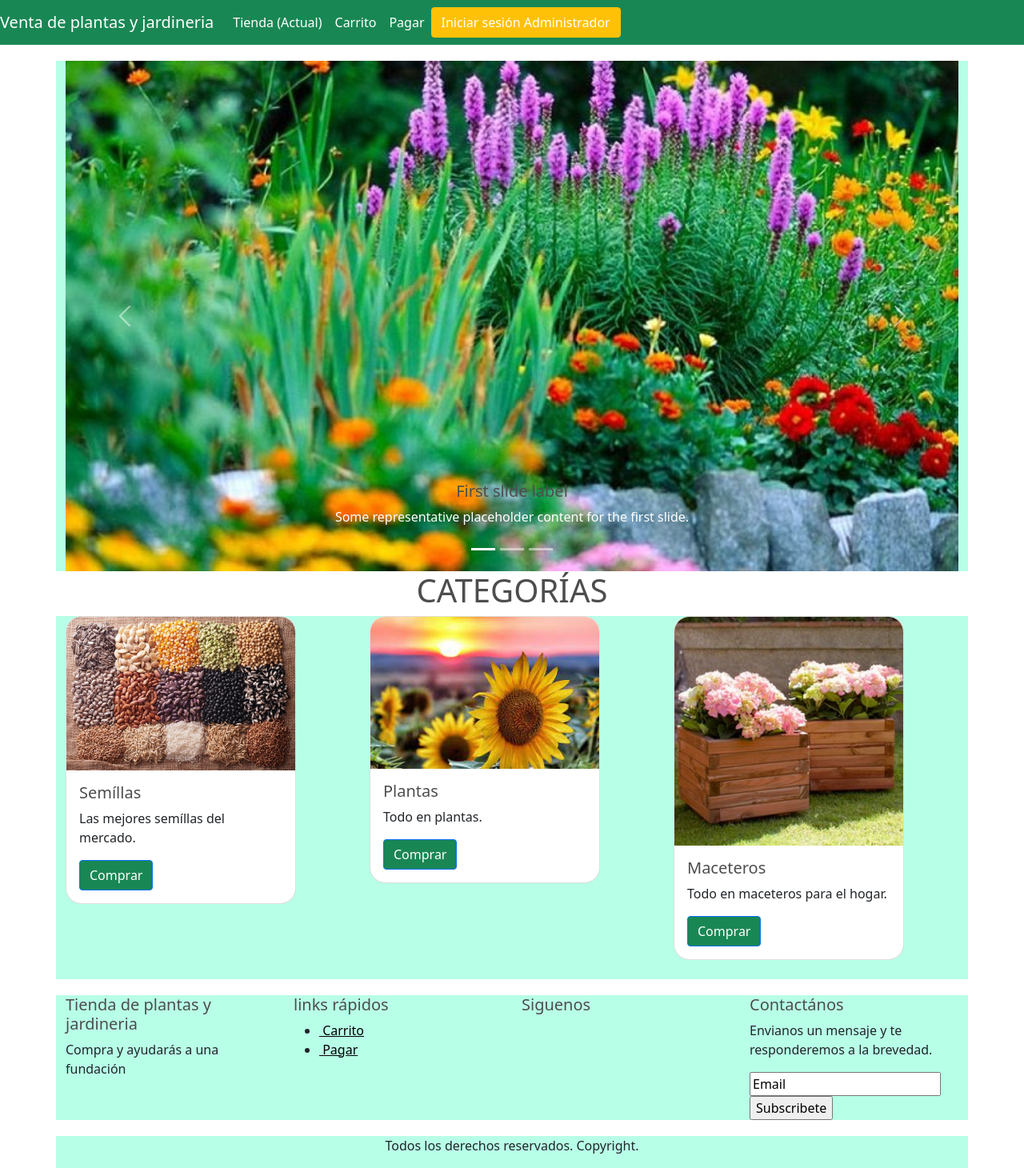
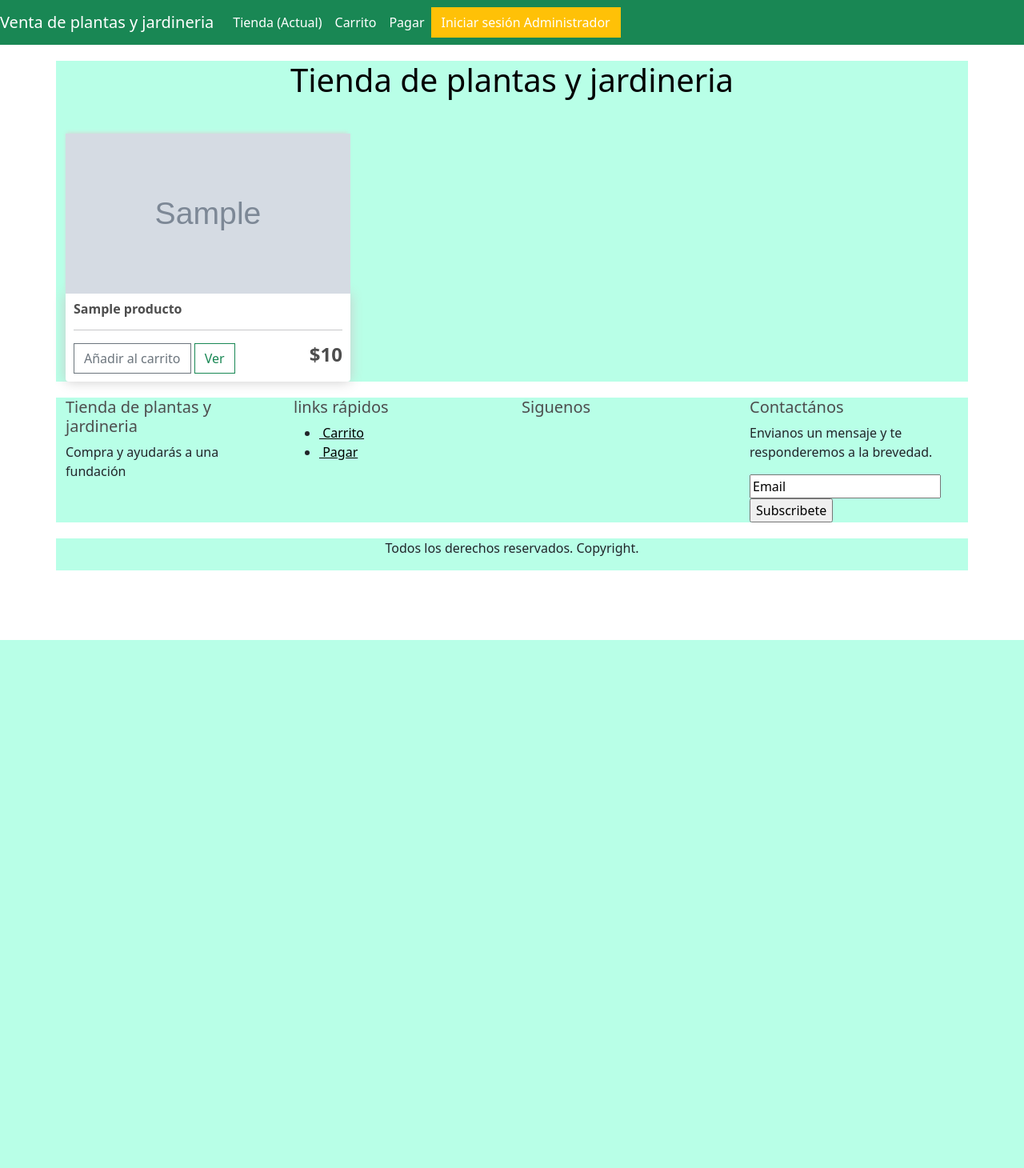
Before and after one commit to luis23saavedra/garden_store, a Django app: page / in a window 1280 px wide. Shown: the whole page at 80% size. After the commit the page ends 800 px from the top, so only its background shows below. Run offline with Django 4.2, Linux system fonts and the light colour scheme; tables that the repository leaves empty hold one stand-in row (values such as "Sample post"); grey boxes marked "Sample" are stand-in pictures; some libraries are stand-ins or nearby versions.

Commit message:
gran commit inicial del dia

```diff
--- a/ecommerce/settings.py
+++ b/ecommerce/settings.py
@@ -43,7 +43,10 @@ INSTALLED_APPS = [
     'django.contrib.staticfiles',
     'store.apps.StoreConfig',
     'django_seed',
+    'crispy_forms',
 ]
+
+CRISPY_TEMPLATE_PACK = 'bootstrap4'
 
 MIDDLEWARE = [
     'django.middleware.security.SecurityMiddleware',
--- a/static/css/main.css
+++ b/static/css/main.css
@@ -1,6 +1,4 @@
-body {
-    background-color: hsl(0, 63%, 43%);
-}
+body {}
 
 h1,
 h2,
@@ -113,13 +111,14 @@ h6 {
 .container {
     margin-top: 20px;
 }
-#card-border{
+
+#card-border {
     /*border: solid 10px;*/
     border-radius: 20px;
     overflow: hidden;
     transition: all ease-out 0.2s;
 }
-#card-border:hover{
 
+#card-border:hover {
     transform: scale(1.05);
 }
--- a/store/templates/registration/login.html
+++ b/store/templates/registration/login.html
@@ -1,7 +1,7 @@
 {% extends 'store/main.html' %} {% load static %} {% block content %}
 
 
-    <div class="col-12">
+    <div class="container">
 
         <div class="row">
             <div class="col-12 col-md-6 offset-md-3">
--- a/store/templates/store/agregar_producto.html
+++ b/store/templates/store/agregar_producto.html
@@ -1,5 +1,5 @@
 {% extends 'store/main.html' %} {% load static %} {% block content %}
-
+{% load crispy_forms_tags %}
 <div class="row" <div class="col-12 col-md-6 offset-md-3">
 
     <div class="card">
@@ -10,7 +10,7 @@
             <hr>
             <form action="" class="formulario_producto" method="post" enctype="multipart/form-data">
 
-                {% csrf_token %} {{ producto_form }}
+                {% csrf_token %} {{ producto_form | crispy}}
 
                 <div class="d-flex justify-content-end">
                     <input type="reset" value="Cancelar" class="btn btn-secondary"> &nbsp;
--- a/store/templates/store/main.html
+++ b/store/templates/store/main.html
@@ -5,9 +5,9 @@
     <title>Ecom</title>
 
     <meta name="viewport" content="width=device-width, initial-scale=1, maximum-scale=1, minimum-scale=1" />
+    <link href="https://cdn.jsdelivr.net/npm/bootstrap@5.1.3/dist/css/bootstrap.min.css" rel="stylesheet" integrity="sha384-1BmE4kWBq78iYhFldvKuhfTAU6auU8tT94WrHftjDbrCEXSU1oBoqyl2QvZ6jIW3" crossorigin="anonymous">
 
-    <link rel="stylesheet" type="text/css" href="{% static 'css/main.css' %}">
-    <link href="https://cdn.jsdelivr.net/npm/bootstrap@5.1.3/dist/css/bootstrap.min.css" rel="stylesheet" integrity="sha384-1BmE4kWBq78iYhFldvKuhfTAU6auU8tT94WrHftjDbrCEXSU1oBoqyl2QvZ6jIW3" crossorigin="anonymous">
+    <link rel="stylesheet" href="{% static 'css/main.css' %}">
 </head>
 
 <body>
--- a/store/templates/store/store.html
+++ b/store/templates/store/store.html
@@ -2,82 +2,25 @@
 {% load static %}
 {% block content %}
 
-<div class="row mt-2">
-  <div id="carouselExampleCaptions" class="carousel slide" data-bs-ride="carousel">
-    <div class="carousel-indicators">
-      <button type="button" data-bs-target="#carouselExampleCaptions" data-bs-slide-to="0" class="active" aria-current="true" aria-label="Slide 1"></button>
-      <button type="button" data-bs-target="#carouselExampleCaptions" data-bs-slide-to="1" aria-label="Slide 2"></button>
-      <button type="button" data-bs-target="#carouselExampleCaptions" data-bs-slide-to="2" aria-label="Slide 3"></button>
+
+<div class="row" >
+    <h1 class="text-center text-black">Tienda de plantas y jardineria</h1>
+    {% for product in products %}
+
+    <div class="col-lg-4">
+        <img class="thumbnail" src="{{product.imagen.url}}">
+        <div class="box-element product">
+            <h6><strong>{{product.nombre}}</strong></h6>
+            <hr>
+
+            <button  class="btn btn-outline-secondary add-btn">Añadir al carrito</button>
+            <a class="btn btn-outline-success" href="#">Ver</a>
+            <h4 style="display: inline-block; float: right"><strong>${{product.precio|floatformat:0}}</strong></h4>
+
+
+        </div>
     </div>
-    <div class="carousel-inner">
-      <div class="carousel-item active">
-        <img src="{% static 'images/plantas1.jpg' %}" class="d-block w-100" alt="...">
-        <div class="carousel-caption d-none d-md-block">
-          <h5>First slide label</h5>
-          <p>Some representative placeholder content for the first slide.</p>
-        </div>
-      </div>
-      <div class="carousel-item">
-        <img src="{% static 'images/semillas1.jpg' %}" class="d-block w-100" alt="...">
-        <div class="carousel-caption d-none d-md-block">
-          <h5>Second slide label</h5>
-          <p>Some representative placeholder content for the second slide.</p>
-        </div>
-      </div>
-      <div class="carousel-item">
-        <img src="..." class="d-block w-100" alt="...">
-        <div class="carousel-caption d-none d-md-block">
-          <h5>Third slide label</h5>
-          <p>Some representative placeholder content for the third slide.</p>
-        </div>
-      </div>
-    </div>
-    <button class="carousel-control-prev" type="button" data-bs-target="#carouselExampleCaptions" data-bs-slide="prev">
-      <span class="carousel-control-prev-icon" aria-hidden="true"></span>
-      <span class="visually-hidden">Previous</span>
-    </button>
-    <button class="carousel-control-next" type="button" data-bs-target="#carouselExampleCaptions" data-bs-slide="next">
-      <span class="carousel-control-next-icon" aria-hidden="true"></span>
-      <span class="visually-hidden">Next</span>
-    </button>
-  </div>
-</div>
-
-<h1 class="text-center">CATEGORÍAS</h1>
-
-<div class="row">
-  <div class="col mb-4 ">
-    <div class="card" id="card-border" style="width: 18rem;">
-      <img src="{% static 'images/semillas1.jpg' %}" class="card-img-top" alt="...">
-      <div class="card-body ">
-        <h5 class="card-title">Semíllas</h5>
-        <p class="card-text">Las mejores semíllas del mercado.</p>
-        <a href="#" class="btn btn-primary bg-success">Comprar</a>
-      </div>
-    </div>
-  </div>
-
-  <div class="col mb-4">
-    <div class="card" id="card-border" style="width: 18rem;">
-      <img src="{% static 'images/girasol.jpg' %}" class="card-img-top" alt="...">
-      <div class="card-body " >
-        <h5 class="card-title">Plantas</h5>
-        <p class="card-text">Todo en plantas.</p>
-        <a href="#" class="btn btn-primary bg-success">Comprar</a>
-      </div>
-  </div>
-</div>
-
-<div class="col mb-4">
-  <div class="card" id="card-border" style="width: 18rem;">
-    <img src="{% static 'images/maceteros1.jpg' %}" class="card-img-top" alt="...">
-    <div class="card-body" >
-      <h5 class="card-title">Maceteros</h5>
-      <p class="card-text">Todo en maceteros para el hogar.</p>
-      <a href="#" class="btn btn-primary bg-success">Comprar</a>
-    </div>
-</div>
-</div>
+{% endfor %}
 
 </div>
 {% endblock content %}
```
